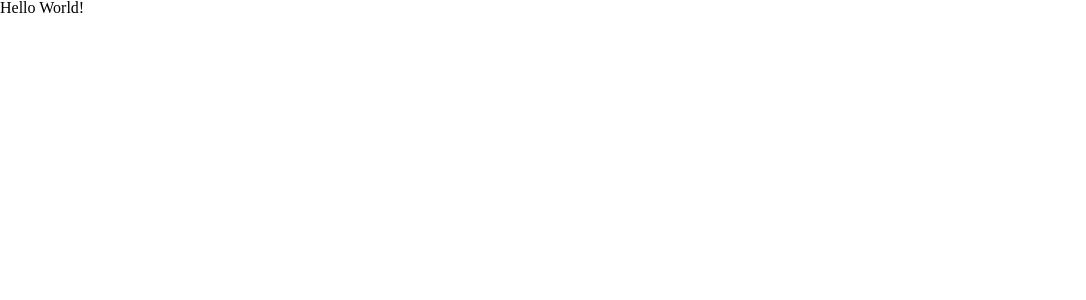
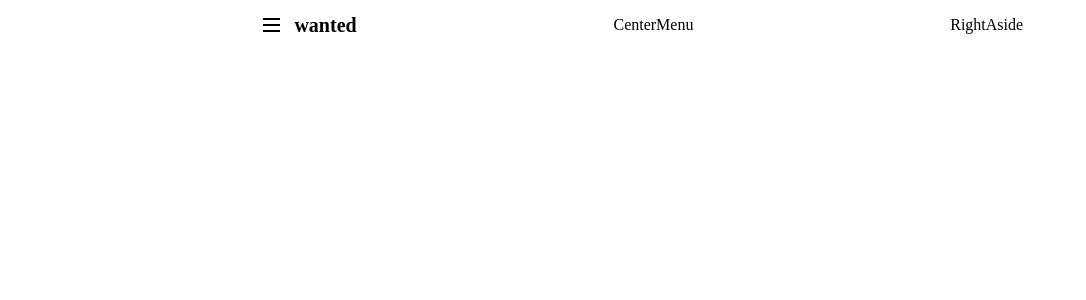
Before and after one commit to Ubermensch0608/wanted_clone_rewind, a React (Create React App) app: page / in a window 1280 px wide. Shown: the top 300 px of the page, without its empty margins (0-1086 px from the left). Built offline with nearby package versions, Linux system fonts and the light colour scheme.

Commit message:
Add: GNB 좌측 로고 구현

```diff
--- a/src/App.tsx
+++ b/src/App.tsx
@@ -1,11 +1,13 @@
 import React, { Fragment } from "react";
+import GlobalNav from "./components/GNB/GlobalNav";
+
 import GlobalStyle from "./GlobalStyle";
 
 const App = () => {
   return (
     <Fragment>
       <GlobalStyle />
-      <h1>Hello World!</h1>
+      <GlobalNav />
     </Fragment>
   );
 };
--- /dev/null
+++ b/src/components/GNB/CenterMenu.tsx
@@ -0,0 +1,7 @@
+import React from "react";
+
+const CenterMenu = () => {
+  return <div>CenterMenu</div>;
+};
+
+export default CenterMenu;
--- /dev/null
+++ b/src/components/GNB/GlobalNav.tsx
@@ -0,0 +1,25 @@
+import React from "react";
+import CenterMenu from "./CenterMenu";
+import LeftLogo from "./LeftLogo";
+import RightAside from "./RightAside";
+
+import styled from "styled-components";
+
+const GlobalNav = () => {
+  return (
+    <NavigationBar>
+      <LeftLogo />
+      <CenterMenu />
+      <RightAside />
+    </NavigationBar>
+  );
+};
+
+const NavigationBar = styled.header`
+  display: flex;
+  justify-content: space-evenly;
+  align-items: center;
+  height: 50px;
+`;
+
+export default GlobalNav;
--- /dev/null
+++ b/src/components/GNB/LeftLogo.tsx
@@ -0,0 +1,42 @@
+import React from "react";
+import styled from "styled-components";
+
+const LeftLogo = () => {
+  return (
+    <GNBLeftWrapper>
+      <HamBurger>
+        <div />
+        <div />
+        <div />
+      </HamBurger>
+      <Logo>wanted</Logo>
+    </GNBLeftWrapper>
+  );
+};
+
+const GNBLeftWrapper = styled.div`
+  display: flex;
+  align-items: center;
+`;
+
+const HamBurger = styled.button`
+  background-color: inherit;
+  border: none;
+  cursor: pointer;
+  margin-right: 8px;
+
+  div {
+    height: 2px;
+    width: 1.1rem;
+    content: "";
+    background-color: #000;
+    margin: 4px auto;
+  }
+`;
+
+const Logo = styled.h3`
+  font-weight: 700;
+  font-size: 20px;
+`;
+
+export default LeftLogo;
--- /dev/null
+++ b/src/components/GNB/RightAside.tsx
@@ -0,0 +1,7 @@
+import React from "react";
+
+const RightAside = () => {
+  return <div>RightAside</div>;
+};
+
+export default RightAside;
```
